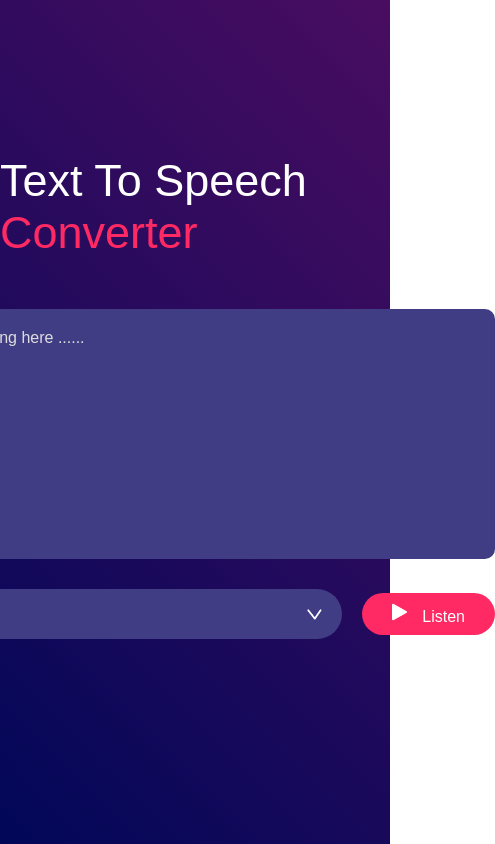
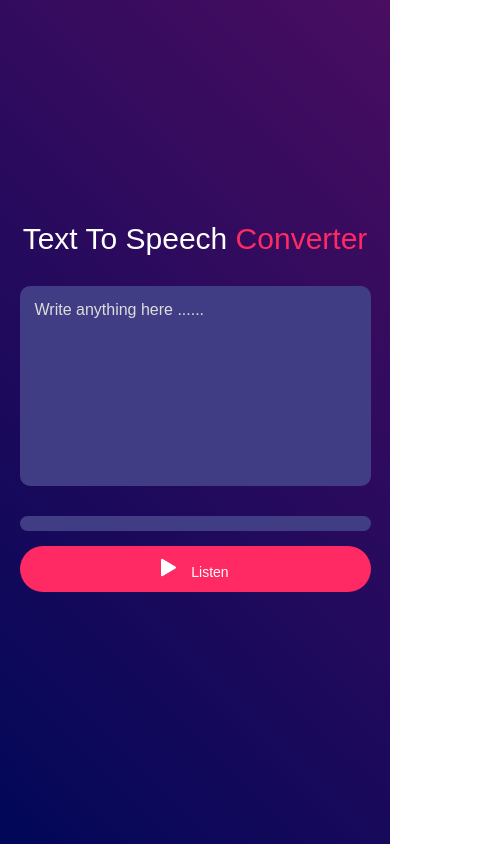
Before and after one commit to Sonkor114/LearningByDoing-Projects-, a plain HTML site: page textToSpeechConverter/index.html in a window 390 px wide. Shown: the whole page, 495 px wide, since content can reach past the window. Drawn offline with Linux system fonts and the light colour scheme.

Commit message:
added responsive design

```diff
--- a/textToSpeechConverter/style.css
+++ b/textToSpeechConverter/style.css
@@ -76,3 +76,37 @@ select {
     background-position-x: calc(100% - 20px);
     background-position-y: 20px;
 }
+
+@media (max-width: 768px) {
+    .hero h1 {
+        font-size: 30px;
+        margin-top: -30px;
+        margin-bottom: 30px;
+        text-align: center;
+        padding: 0 10px;
+    }
+
+    textarea {
+        width: 90%;
+        height: 200px;
+        font-size: 14px;
+        padding: 15px;
+    }
+
+    .row {
+        width: 90%;
+        flex-direction: column;
+        gap: 15px;
+    }
+
+    button {
+        width: 100%;
+        font-size: 14px;
+        padding: 12px;
+    }
+
+    select {
+        width: 100%;
+        background-position-x: calc(100% - 15px);
+    }
+}
```
